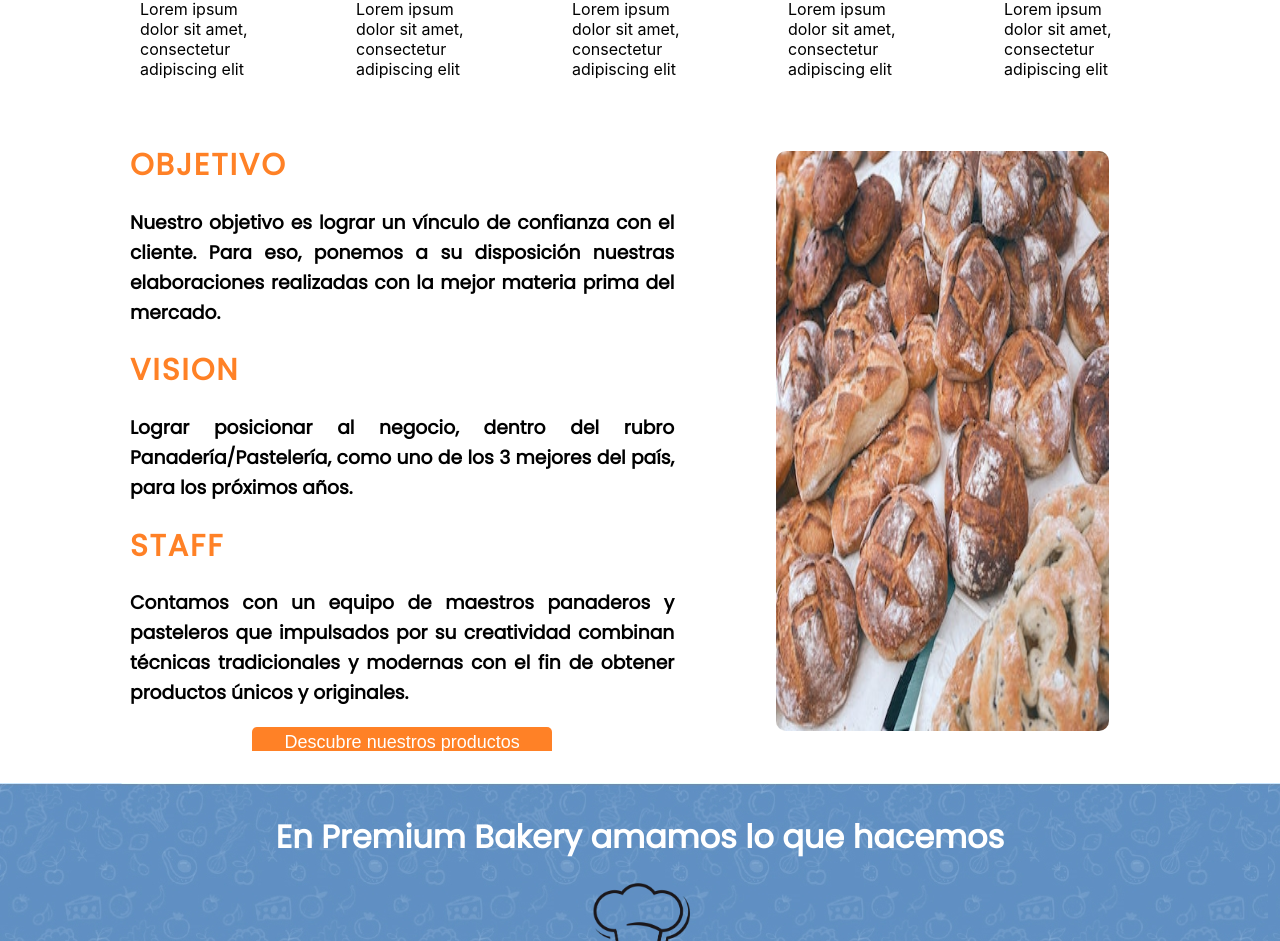
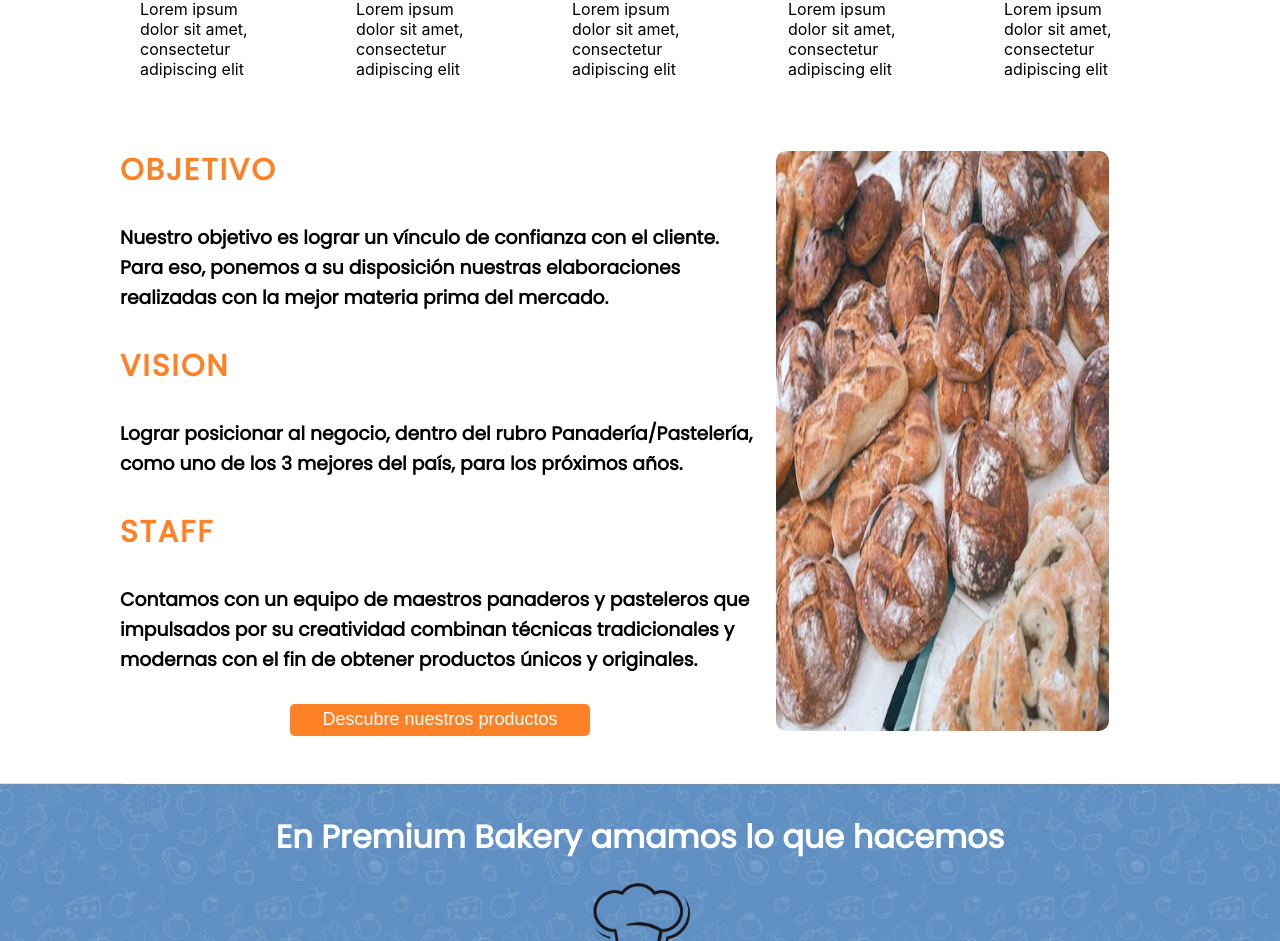
Before and after one commit to SzucsJuan21/proyectogrupal, a React (Create React App) app: page / in a window 1280 px wide. Shown: the part 1588-2529 px from the top of the page. Built offline with nearby package versions, Linux system fonts and the light colour scheme; data requests are answered from the project's data file; a web font is replaced by a local one.

Commit message:
Ajustes al texto de MainContainer.js

```diff
--- a/src/Componentes/Seccion info/SubSection.js
+++ b/src/Componentes/Seccion info/SubSection.js
@@ -16,11 +16,13 @@ const Container = styled.div`
   // font-family: Poppins, sans-serif;
   font-family: 'Crete Round', serif;
   line-height: 1.7;
-  text-align: justify;
+  text-align: flex-start;
 
   display: flex;
   margin-top: 10px;
   flex-direction: column;
+  width: 90%;
+  padding-left: 10px;
 
 
   @media (min-width: 1260px) {
@@ -32,10 +34,6 @@ const Container = styled.div`
     justify-content: space-around;
     margin: 10px;
   }
-  @media (min-width: 620px) {
-    width: 90%;
-    padding-left: 20px
-  }
 
 `;
 export default SubSection;
--- a/src/Componentes/Slider/SliderImg.js
+++ b/src/Componentes/Slider/SliderImg.js
@@ -3,7 +3,7 @@ import styled from "styled-components"
 const SliderImg = (props) => {
     return (
         <ImgWrapper>
-            <a href="#"><Img src={props.img} /></a>
+            <a href="/"><Img src={props.img} /></a>
         </ImgWrapper>
     )
 }
```
Also changed, not shown: src/Componentes/Seccion info/MainContainer.js (line endings or trailing spaces).
